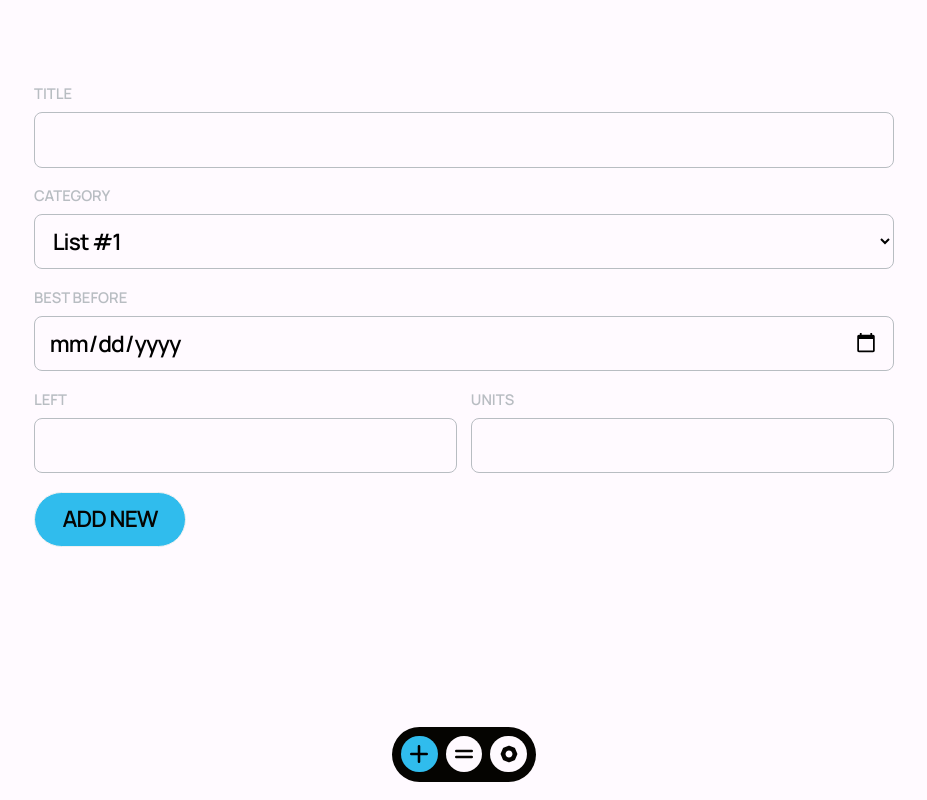
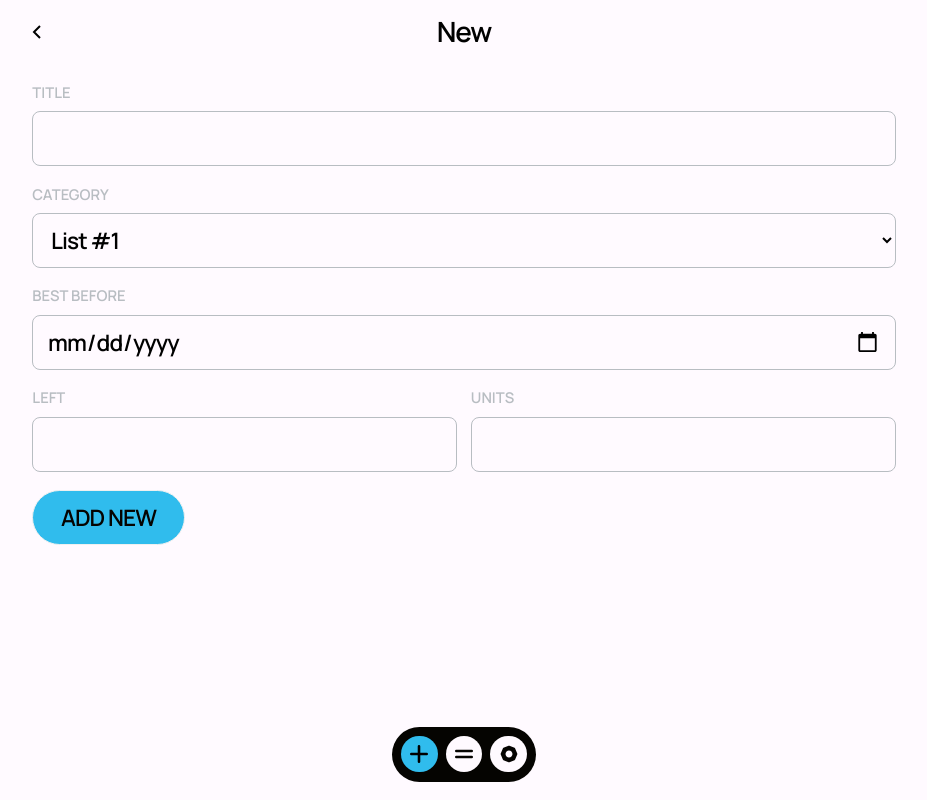
Before and after one commit to arperevalov/friska, a Next.js app: page /new in a window 1280 px wide. Shown: the whole page, without its empty margins (176-1103 px from the left). Built offline with nearby package versions, Linux system fonts and the light colour scheme.

Commit message:
feat: new header on pages

```diff
--- a/components/Header.tsx
+++ b/components/Header.tsx
@@ -2,7 +2,12 @@ import Image from "next/image";
 import Link from "next/link";
 import { useRouter } from "next/router";
 
-export default function Header() {
+interface HeaderProps {
+    title?: string;
+}
+
+export default function Header(props: HeaderProps) {
+    const { title } = props;
     const router = useRouter();
 
     return (
@@ -19,7 +24,31 @@ export default function Header() {
                             </div>
                         </>
                     ) : (
-                        <></>
+                        <>
+                            <div className="header__inner">
+                                <div className="header__element">
+                                    <button
+                                        onClick={() => {
+                                            router.back();
+                                        }}
+                                        className="header__button"
+                                    >
+                                        <span className="visually-hidden">Go back</span>
+                                        <svg
+                                            width="9"
+                                            height="14"
+                                            viewBox="0 0 9 14"
+                                            fill="none"
+                                            xmlns="http://www.w3.org/2000/svg"
+                                        >
+                                            <path d="M8 1L2 7L8 13" stroke="black" stroke-width="2" />
+                                        </svg>
+                                    </button>
+                                </div>
+                                <h1 className="header__title">{title}</h1>
+                                <div className="header__element"></div>
+                            </div>
+                        </>
                     )}
                 </div>
 
--- a/pages/new.tsx
+++ b/pages/new.tsx
@@ -18,7 +18,7 @@ export default function New() {
 
     return (
         <>
-            <Header />
+            <Header title="New" />
             <main>
                 <div className="container">
                     <form
--- a/pages/settings.tsx
+++ b/pages/settings.tsx
@@ -24,7 +24,7 @@ export default function Settings() {
 
     return (
         <>
-            <Header />
+            <Header title="Account" />
             <main>
                 <div className="container">
                     <label htmlFor="" className="input">
--- a/pages/update/[id].tsx
+++ b/pages/update/[id].tsx
@@ -43,7 +43,7 @@ export default function Update() {
 
     return (
         <>
-            <Header />
+            <Header title={card.title} />
             <main>
                 <div className="container">
                     <form
--- a/styles/components/container.scss
+++ b/styles/components/container.scss
@@ -1,9 +1,9 @@
 .container {
     width: 100%;
-    padding: rem(20);
+    padding: var(--container-padding-x);
 
     @include media-breakpoint-up(900px) {
-        max-width: 900px;
+        max-width: var(--container-max-width);
         margin: auto;
     }
 }
--- a/styles/components/header.scss
+++ b/styles/components/header.scss
@@ -25,9 +25,8 @@
     }
 
     &__top {
-        height: rem(48);
-        margin-top: rem(16);
-        padding: 0 var(--container-padding-x);
+        height: calc(var(--space-2xl) - var(--space-2xs));
+        align-items: center;
         display: flex;
         justify-content: center;
         width: 100%;
@@ -42,6 +41,35 @@
         left: 0;
         width: 100%;
         z-index: $zindex-header;
+    }
+
+    &__inner {
+        display: flex;
+        width: 100%;
+        max-width: var(--container-max-width);
+        padding: 0 var(--container-padding-x);
+        align-items: center;
+    }
+
+    &__element {
+        flex: 0 0 auto;
+        width: 20%;
+        display: flex;
+        align-items: flex-start;
+
+        &:last-child {
+            align-items: flex-end;
+        }
+    }
+
+    &__title {
+        flex: 0 0 auto;
+        width: 60%;
+        text-align: center;
+        font-size: var(--step-2);
+        letter-spacing: -0.04em;
+        font-weight: 600;
+        line-height: 1.2;
     }
 
     &__nav {
--- a/styles/layout.scss
+++ b/styles/layout.scss
@@ -30,6 +30,7 @@
 
     --input-margin: #{var(--space-s)};
     --container-padding-x: #{var(--space-s)};
+    --container-max-width: 900px;
 
     font-family: $font-face;
 }
```
